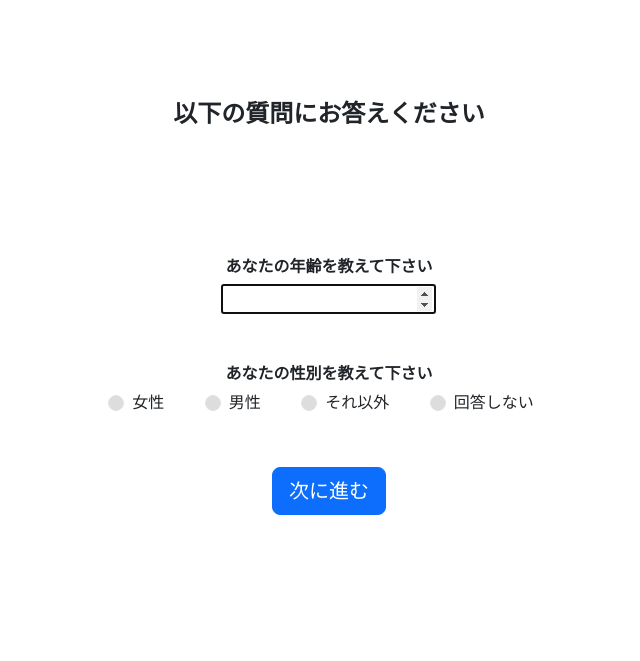
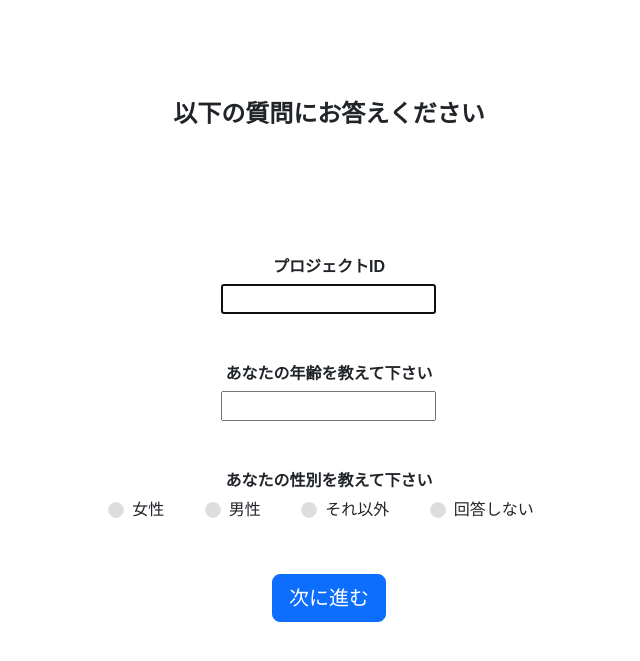
Before and after one commit to ksk-S/PhenoControl-JP, a Python web app: template templates/0_pre02_user_information.html in a window 1280 px wide. Shown: the top 661 px of the page, without its empty margins (299-939 px from the left). Run offline with Jinja, Linux system fonts and the light colour scheme; the template is opened without the code that fills it, so the values that code supplies are empty.

Commit message:
Add to project id input item close #1

```diff
--- a/static/css/system.css
+++ b/static/css/system.css
@@ -115,3 +115,10 @@ p {
 #replay_button{
   margin-top: 30px;
 }
+
+.no-spin::-webkit-inner-spin-button,
+.no-spin::-webkit-outer-spin-button {
+    -webkit-appearance: none;
+    margin: 0;
+    -moz-appearance:textfield;
+}
--- a/templates/0_pre02_user_information.html
+++ b/templates/0_pre02_user_information.html
@@ -7,6 +7,11 @@
 
 <div class="form_area d-flex flex-column align-items-center">
   <form action="/process" method="post" id="form" novalidate>
+
+    <div class="custom_paragraph_area">
+      <h2 class="no-select no-right-click">プロジェクトID</h2>
+      <input type="number" class="no-spin" id="id" name="id" value="{{ id }}" required>
+    </div>
 
     <div class="custom_paragraph_area">
       <h2 class="no-select no-right-click">あなたの年齢を教えて下さい</h2>
```
Also changed, not shown: app.py (+4 -3 lines).
